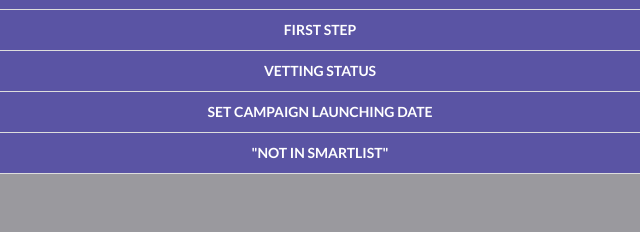
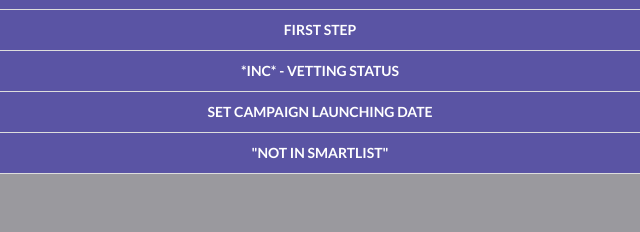
Before and after one commit to platts/GenProcess, a plain HTML site: page index.html in a window 1280 px wide. Shown: the part 528-760 px from the top of the page, 380-1020 px from the left. Drawn offline with Linux system fonts and the light colour scheme; a script that the page names is missing; some icons are missing.

Commit message:
Update index.html

```diff
--- a/index.html
+++ b/index.html
@@ -560,7 +560,7 @@
 
 			<!-- START VETTING-->
 				<div class="list-group-item">
-					  <a class="magic" href="#text7">Vetting Status</a>
+					  <a class="magic" href="#text7">*INC*  -   Vetting Status</a>
 					  <div class="magic-content well text-left" id="text7">
 					  	<ol class="fontW700">
 					  		<li>
```
